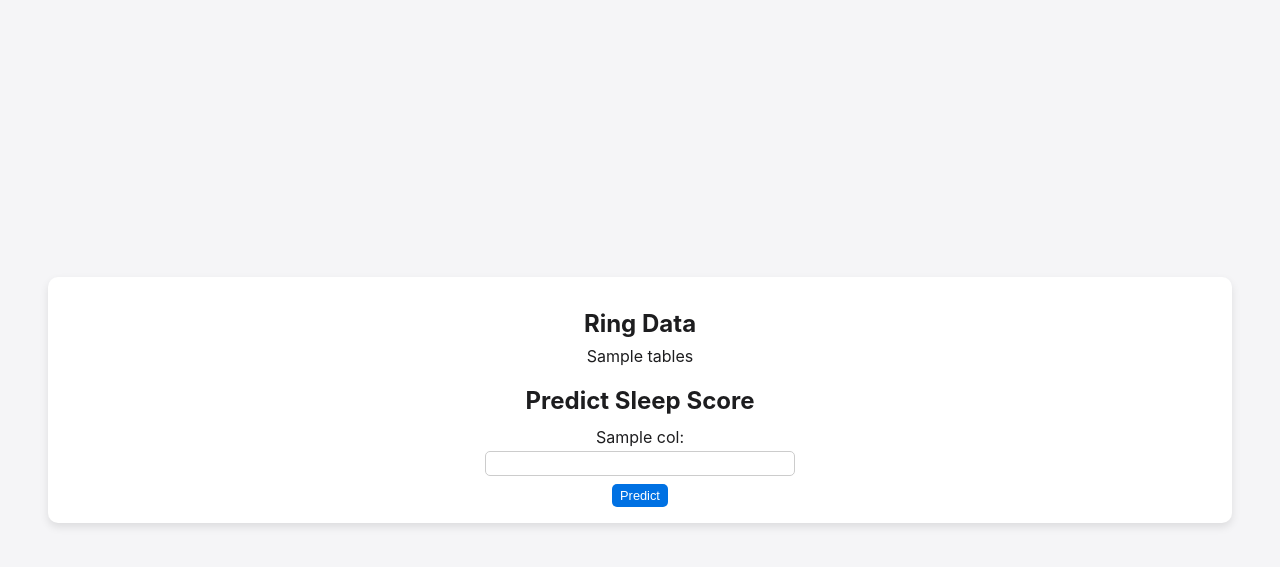
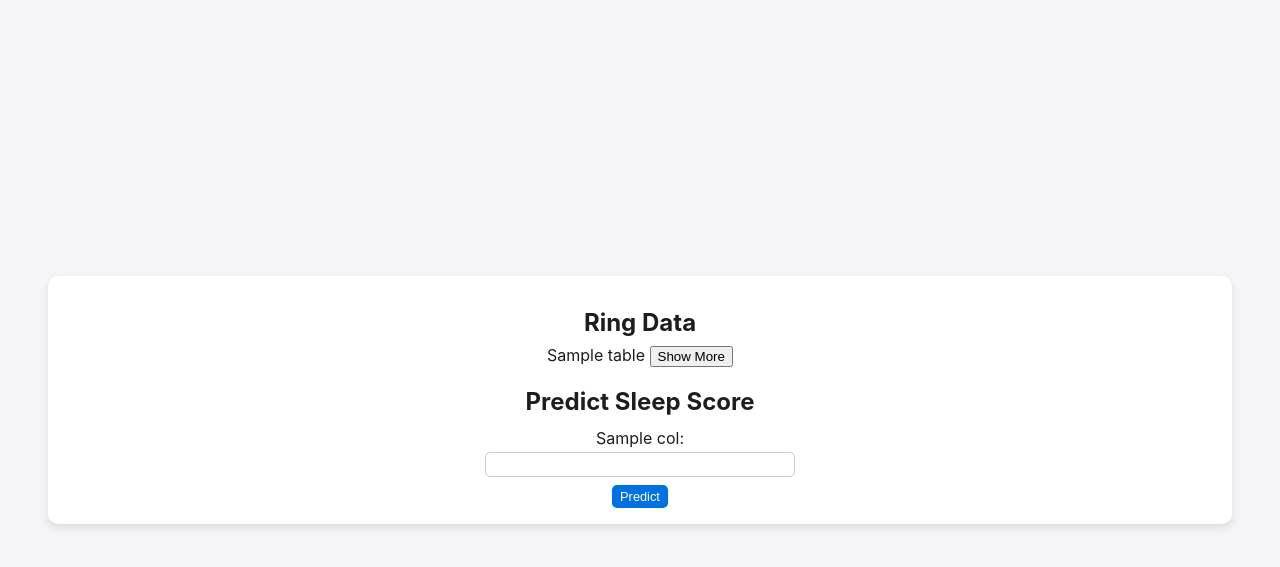
Before and after one commit to JaimeQuezadaJr/MLPractice, a Flask app: template templates/table.html in a window 1280 px wide. Shown: the top 567 px of the page. Run offline with Flask 3, Linux system fonts and the light colour scheme; the template is opened without the code that fills it: most values are stand-ins (such as "Sample title", 1, 10 or a date in 2020).

Commit message:
added event listeners

```diff
--- a/templates/table.html
+++ b/templates/table.html
@@ -9,7 +9,8 @@
 <body>
     <div class="container">
         <h1>Ring Data</h1>
-        {{ tables|safe }}
+        {{ table|safe }}
+        <button id="toggleButton" onclick="toggleRows()">Show More</button>
 
         <h2>Predict Sleep Score</h2>
         <form action="/predict" method="post">
@@ -22,5 +23,6 @@
             <input type="submit" value="Predict">
         </form>
     </div>
+    <script src="{{ url_for('static', filename='table.js') }}"></script>
 </body>
 </html>
```
